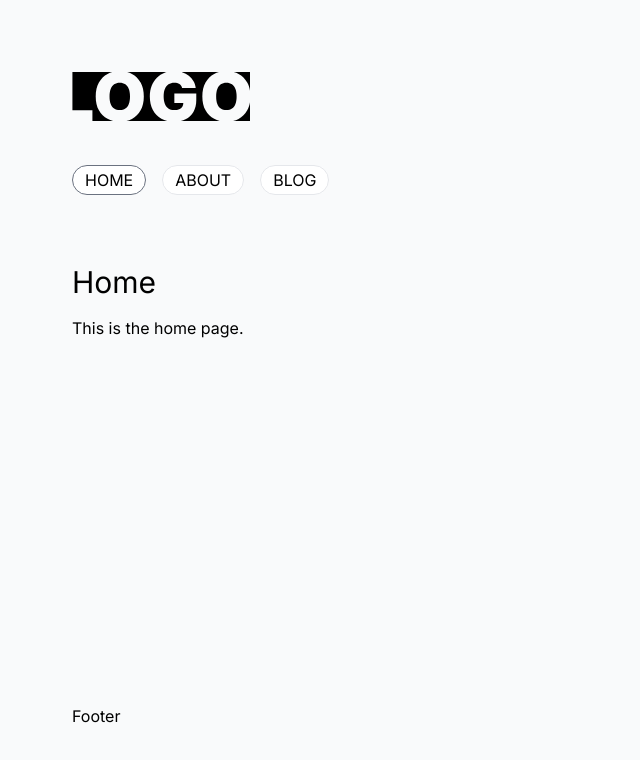
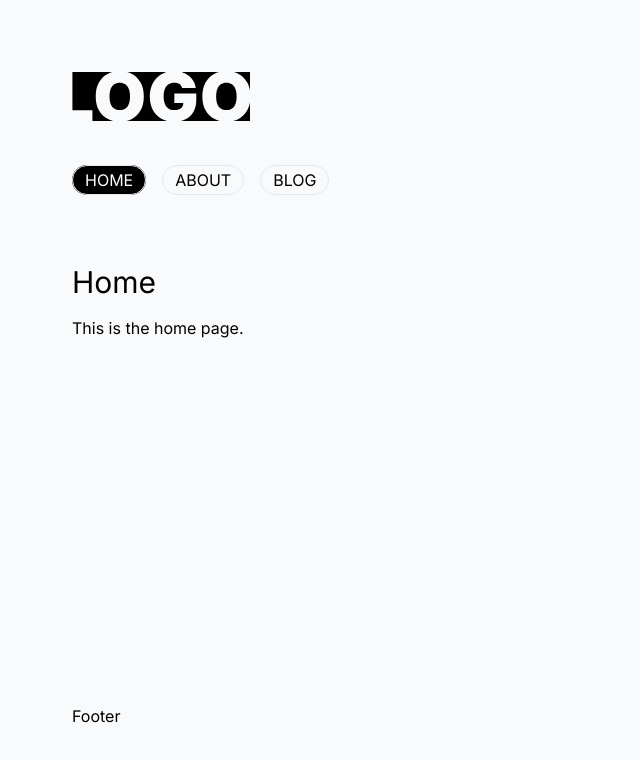
Before and after one commit to daviddarx/boilerplate-nextjs-page-tinacms, a Next.js app: page / in a window 1280 px wide. Shown: the top 760 px of the page, without its empty margins (0-640 px from the left). Built offline with nearby package versions, Linux system fonts and the light colour scheme.

Commit message:
style(main-nav): update

```diff
--- a/src/components/layout/MainNav.tsx
+++ b/src/components/layout/MainNav.tsx
@@ -10,8 +10,8 @@ export default function MainNav() {
           <li key={i}>
             <ActiveLink
               href={`/${item.slug}`}
-              className='rounded-full border border-gray-200 bg-white px-12 py-4 transition-colors hover:border-gray-500'
-              activeClassName='border-gray-500'
+              className='rounded-full border border-gray-200 px-12 py-4 transition-colors hover:border-gray-500'
+              activeClassName='bg-black text-white border-black'
             >
               {item.label}
             </ActiveLink>
```
